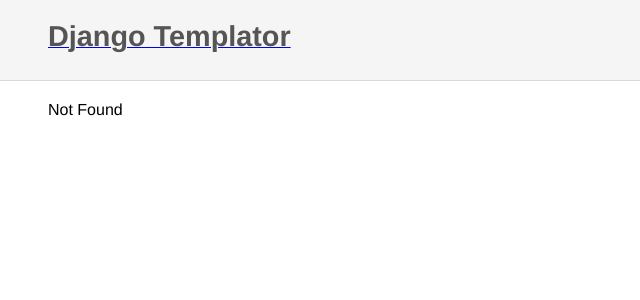
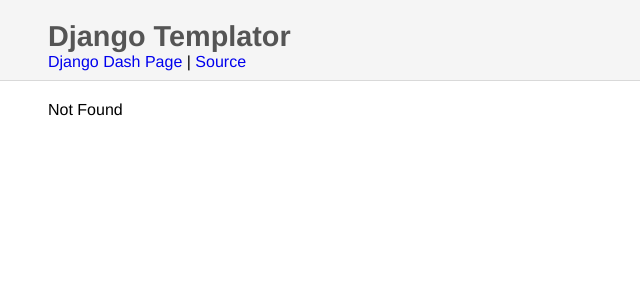
Before and after one commit to rmax/Django-Dash-2010, a Django app: template django-templator/templator/templates/404.html in a window 1280 px wide. Shown: the top 300 px of the page, without its empty margins (0-640 px from the left). Run offline with Django 3.2, Linux system fonts and the light colour scheme; the template is opened without the code that fills it, so the values that code supplies are empty; parts of the project's set-up code (start-up, migrations or seed data) failed here and were passed over.

Commit message:
added links to source and django dash + little tweak to <a> style Sign-Off: Rolando Espinoza La fuente

```diff
--- a/django-templator/templator/site_media/styles/main.css
+++ b/django-templator/templator/site_media/styles/main.css
@@ -52,6 +52,10 @@
 
 body {
     font-family: helvetica, arial, freesans, clean, sans-serif;
+}
+
+a {
+    text-decoration: None;
 }
 
 .error, .notice, .success {
--- a/django-templator/templator/templates/base.html
+++ b/django-templator/templator/templates/base.html
@@ -22,6 +22,7 @@
       <div id="header">
           <div id="header-inner">
               <div class="logo"><a href="/"><span>Django Templator</span></a></div>
+              <p><a href="http://djangodash.com/teams/platypi/">Django Dash Page</a> | <a href="http://github.com/nnrcschmdt/Django-Dash-2010/tree/master/django-templator/">Source</a></p>
           </div>
       </div>
 
```
